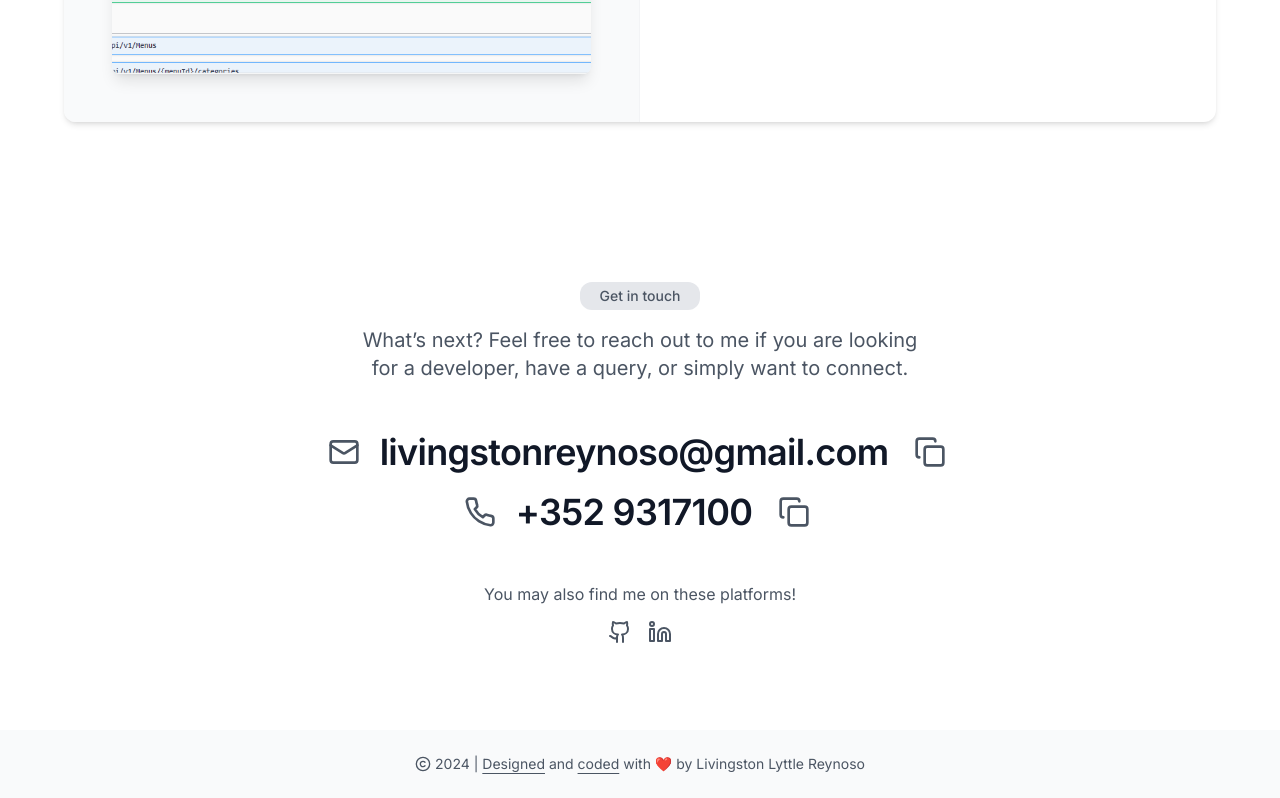
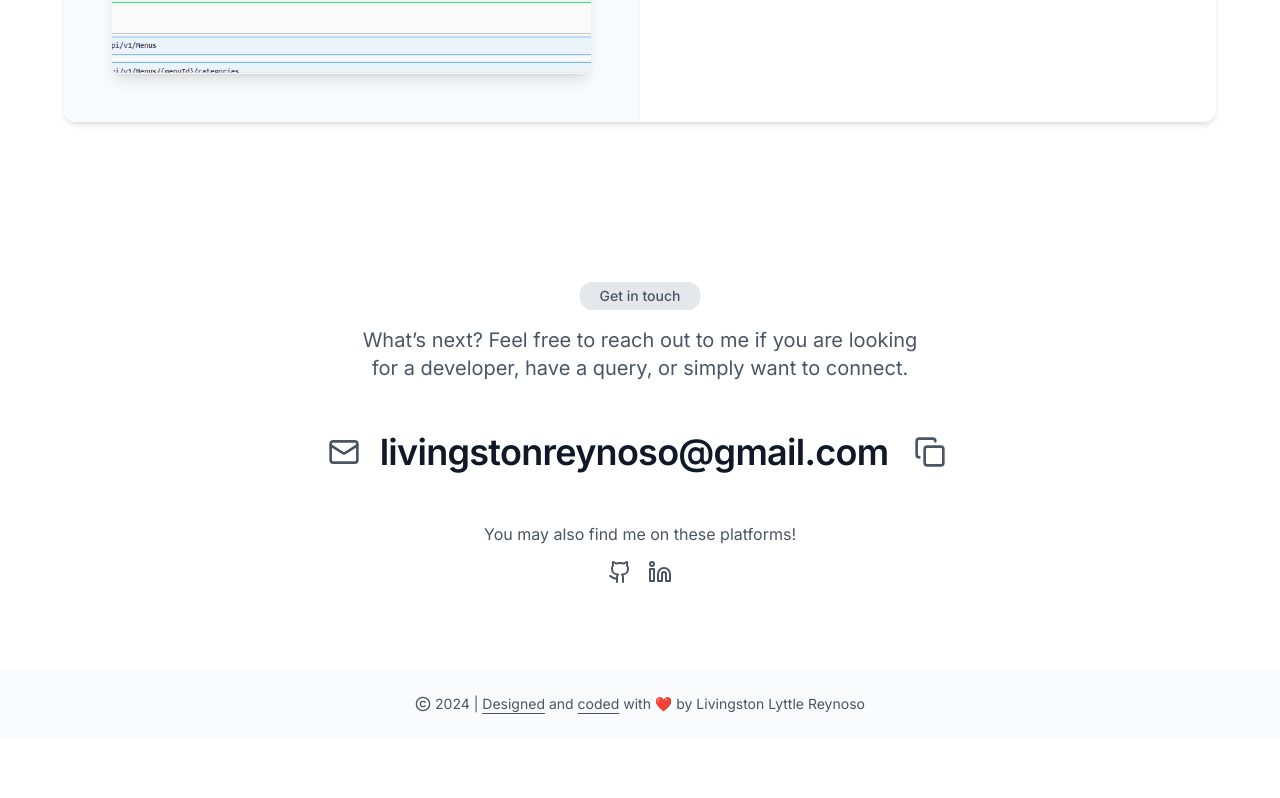
Before and after one commit to livingston12/livingston12.github.io, a Next.js app: page /porfolio/ in a window 1280 px wide. Shown: the part 6628-7426 px from the top of the page. After the commit the page ends 7366 px from the top, so only its background shows below. Built offline with nearby package versions, Linux system fonts and the light colour scheme.

Commit message:
Update contact.tsx

```diff
--- a/src/components/sections/contact.tsx
+++ b/src/components/sections/contact.tsx
@@ -2,8 +2,6 @@
 
 import { useState } from 'react';
 import { Copy, Mail, Phone } from 'lucide-react';
-// import Link from 'next/link';
-
 import SocialIcons from '@/components/data-display/social-icons';
 import Tag from '@/components/data-display/tag';
 import IconButton from '@/components/general/icon-button';
@@ -13,7 +11,6 @@ import useWindowSize from '@/hooks/use-window-size';
 import { copyTextToClipboard } from '@/lib/utils';
 
 let email = 'livingstonreynoso@gmail.com';
-let phone = '+352 9317100';
 
 type CopyValue = 'email' | 'phone';
 
@@ -69,20 +66,7 @@ const ContactSection = () => {
               <Copy />
             </IconButton>
           </div>
-          <div className="flex items-center gap-4 md:gap-5">
-            <Phone className="h-6 w-6 md:h-8 md:w-8" />
-            {/* <Link href={`tel:${phone.replace(' ', '')}`}> */}
-            <Typography variant="h2">{phone}</Typography>
-            {/* </Link> */}
-            <IconButton
-              size={width && width < 768 ? 'md' : 'lg'}
-              onClick={() => handleCopyClick(phone.replace(' ', ''), 'phone')}
-              showTooltip={isCopied && copiedValueType === 'phone'}
-              tooltipText="Copied!"
-            >
-              <Copy />
-            </IconButton>
-          </div>
+
         </div>
         <div className="flex flex-col items-center gap-2">
           <Typography className="text-center">
```
